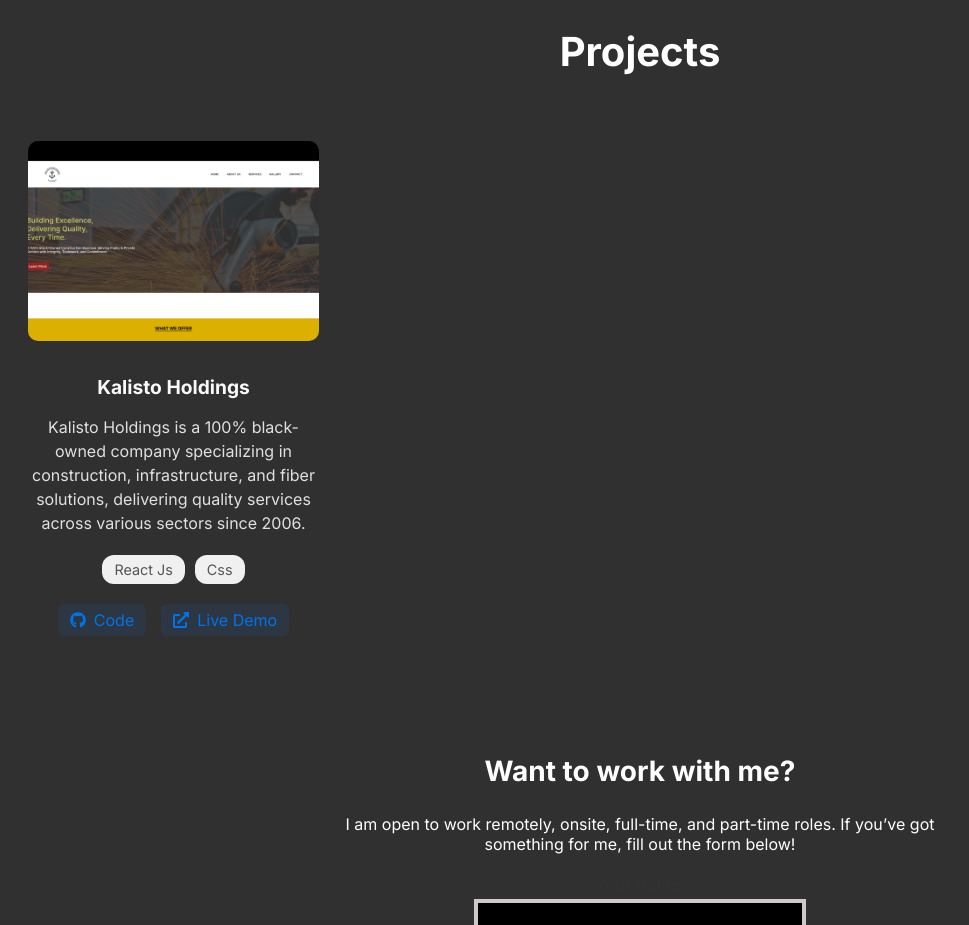
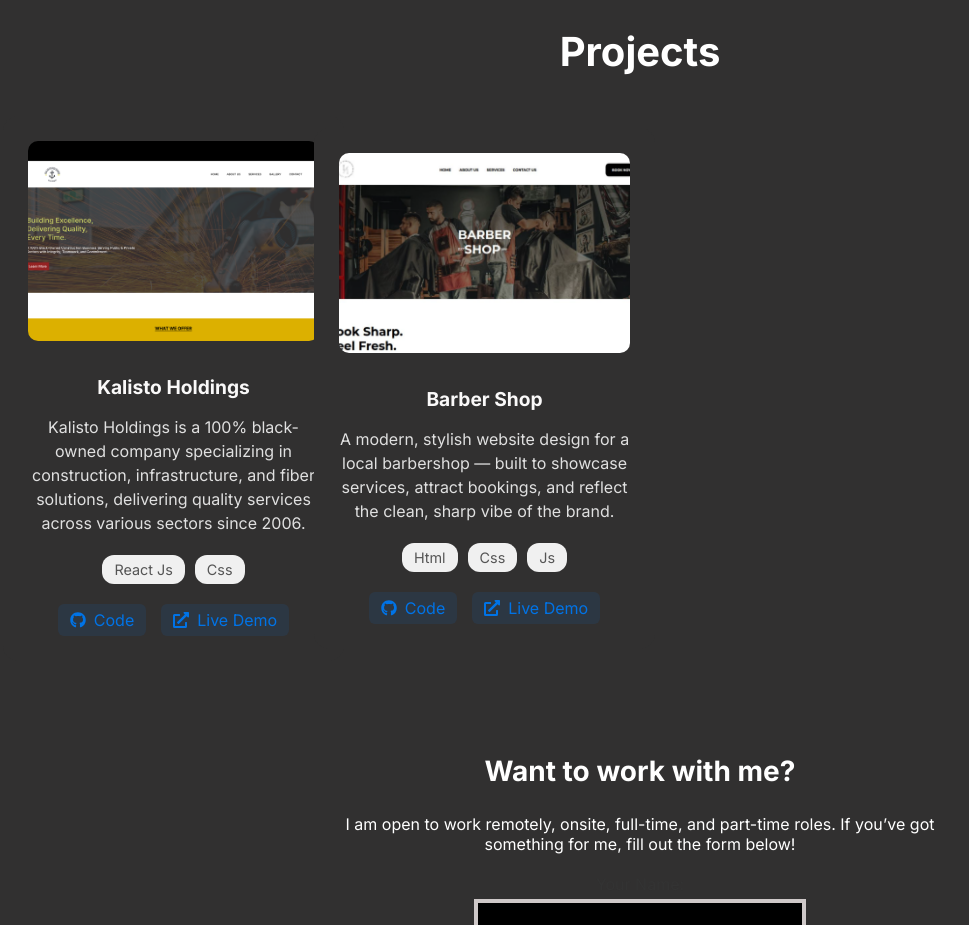
Before and after one commit to MISHOW2/my-portfolio, a React (Vite) app: page / in a window 1280 px wide. Shown: the part 1740-2665 px from the top of the page, without its empty margins (0-969 px from the left). Built offline with nearby package versions, Linux system fonts and the light colour scheme.

Commit message:
Update db.js

```diff
--- a/src/db.js
+++ b/src/db.js
@@ -1,6 +1,7 @@
 import home from './assets/Home.png'
 import coursematch from './assets/coursematch.png'
 import kalisto from './assets/kalisto.png'
+import barber from './assets/barber.png'
 export const projects = [
 
   {
@@ -10,5 +11,13 @@
     tech: ["React Js ", 'Css'],
 
     live: "https://kalistoholdings.co.za/",
+  },
+  {
+    title: "Barber Shop",
+    image: barber,
+    description: "A modern, stylish website design for a local barbershop — built to showcase services, attract bookings, and reflect the clean, sharp vibe of the brand.",
+    tech: ["Html ", 'Css',"Js"],
+
+    live: "https://barber-shop-jade-rho.vercel.app/",
   }
 ];
```
